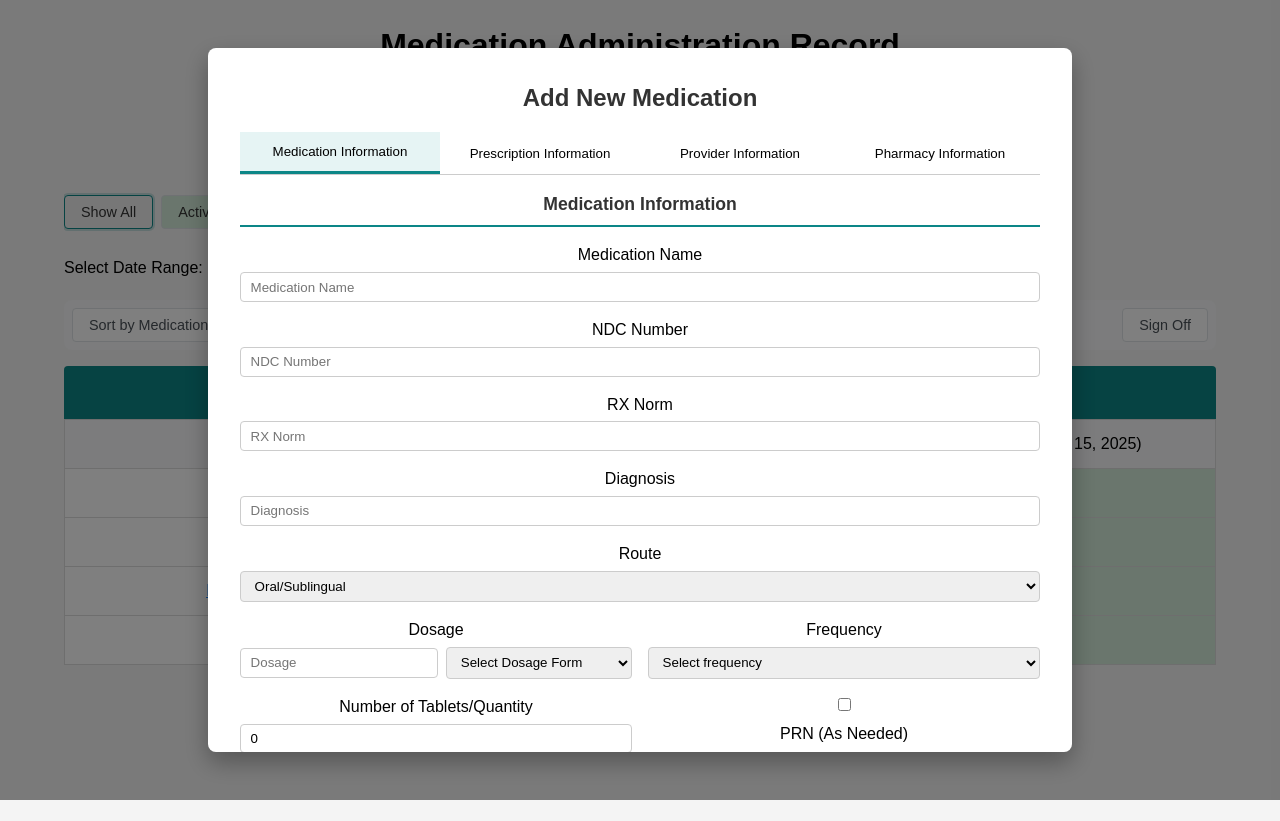
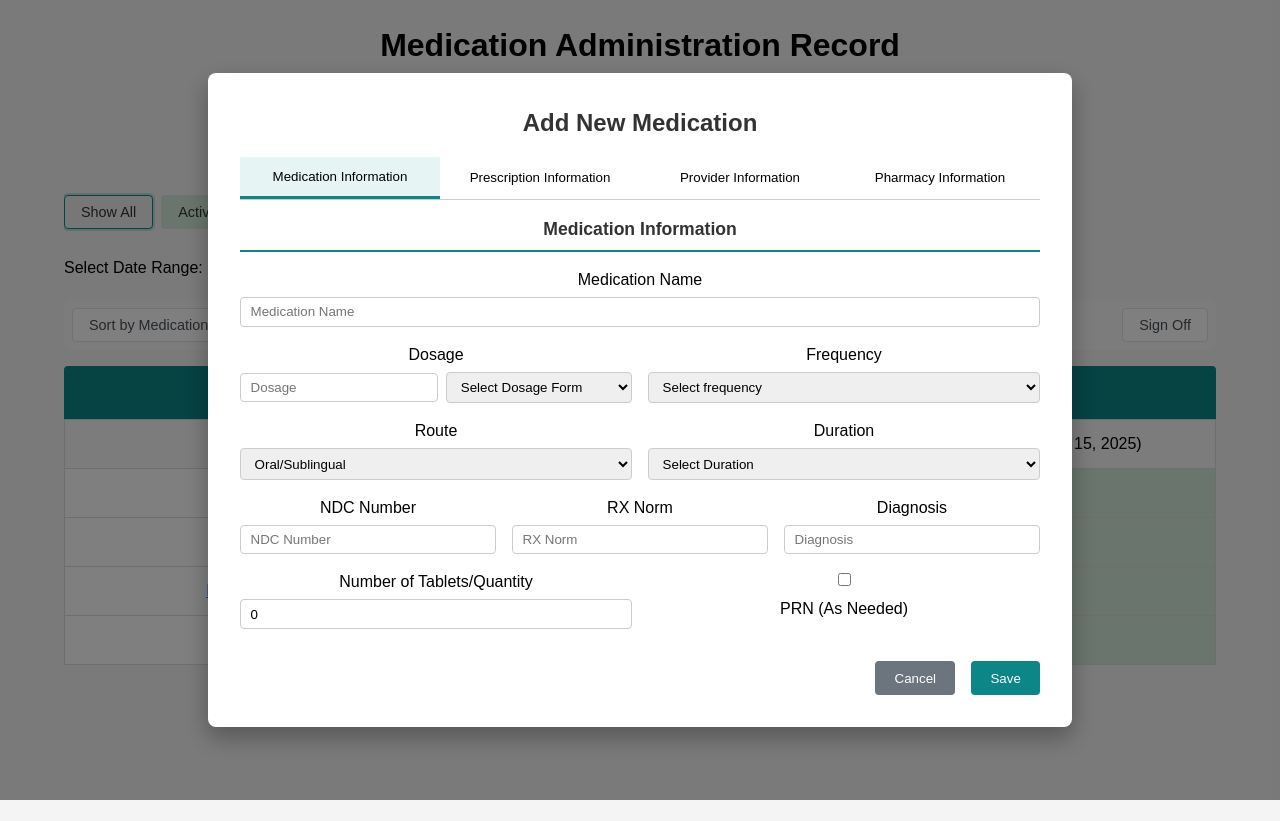
Before and after one commit to pacmny/med-admin, a Vue app: page /administration in a window 1280 px wide. Both pictures are taken after a click on the button "Add Manually". Built offline with nearby package versions, Linux system fonts and the light colour scheme.

Commit message:
add manually popup edits

```diff
--- a/src/plugins/medication-admin/components/AddMedicationForm.vue
+++ b/src/plugins/medication-admin/components/AddMedicationForm.vue
@@ -24,6 +24,7 @@
         <div v-if="activeTab === 'medInfo'" class="tab-panel">
           <h3 class="section-title">Medication Information</h3>
 
+          <!-- Medication Name -->
           <div class="form-group">
             <label>Medication Name</label>
             <input
@@ -31,57 +32,6 @@
               v-model="formData.medicationName"
               placeholder="Medication Name"
             />
-          </div>
-          <div class="form-group">
-            <label>NDC Number</label>
-            <input
-              type="text"
-              v-model="formData.ndcNumber"
-              placeholder="NDC Number"
-            />
-          </div>
-          <div class="form-group">
-            <label>RX Norm</label>
-            <input
-              type="text"
-              v-model="formData.rxNorm"
-              placeholder="RX Norm"
-            />
-          </div>
-          <div class="form-group">
-            <label>Diagnosis</label>
-            <input
-              type="text"
-              v-model="formData.diagnosis"
-              placeholder="Diagnosis"
-            />
-          </div>
-
-          <!-- Route & Fluid Type row -->
-          <div class="form-row">
-            <div class="form-group">
-              <label>Route</label>
-              <select v-model="formData.route">
-                <option value="Oral/Sublingual">Oral/Sublingual</option>
-                <option value="IVI Intravaginal">IVI Intravaginal</option>
-                <option value="SQ">SQ (Subcutaneous)</option>
-                <option value="IM">IM (Intramuscular)</option>
-                <option value="IV">IV (Intravenous)</option>
-                <option value="ID">ID (Intradermal)</option>
-                <option value="TOP Topical">TOP Topical</option>
-              </select>
-            </div>
-            <!-- Show fluidType only if route === IV -->
-            <div class="form-group" v-if="formData.route === 'IV'">
-              <label>Fluid Type</label>
-              <select v-model="formData.fluidType">
-                <option value="">Select fluid type</option>
-                <option>0.9% Normal Saline</option>
-                <option>D5W (5% Dextrose in Water)</option>
-                <option>Lactated Ringers (LR)</option>
-                <option>Half Normal Saline (0.45% NaCl)</option>
-              </select>
-            </div>
           </div>
 
           <!-- Dosage + Frequency row -->
@@ -127,9 +77,76 @@
                 <option>every 24 hours</option>
                 <option>monday, wednesday, friday, sunday</option>
                 <option>tuesday, thursday, saturday</option>
-                <!-- etc. -->
               </select>
             </div>
+          </div>
+
+          <!-- Route & Duration row -->
+          <div class="form-row">
+            <div class="form-group">
+              <label>Route</label>
+              <select v-model="formData.route">
+                <option value="Oral/Sublingual">Oral/Sublingual</option>
+                <option value="IVI Intravaginal">IVI Intravaginal</option>
+                <option value="SQ">SQ (Subcutaneous)</option>
+                <option value="IM">IM (Intramuscular)</option>
+                <option value="IV">IV (Intravenous)</option>
+                <option value="ID">ID (Intradermal)</option>
+                <option value="TOP Topical">TOP Topical</option>
+              </select>
+            </div>
+            <div class="form-group">
+              <label>Duration</label>
+              <select v-model="formData.duration">
+                <option value="">Select Duration</option>
+                <option value="7">7 days</option>
+                <option value="14">14 days</option>
+                <option value="30">30 days</option>
+                <option value="60">60 days</option>
+                <option value="90">90 days</option>
+              </select>
+            </div>
+          </div>
+
+          <!-- NDC, RX Norm, Diagnosis in one row -->
+          <div class="form-row">
+            <div class="form-group">
+              <label>NDC Number</label>
+              <input
+                type="text"
+                v-model="formData.ndcNumber"
+                placeholder="NDC Number"
+              />
+            </div>
+            <div class="form-group">
+              <label>RX Norm</label>
+              <input
+                type="text"
+                v-model="formData.rxNorm"
+                placeholder="RX Norm"
+              />
+            </div>
+            <div class="form-group">
+              <label>Diagnosis</label>
+              <input
+                type="text"
+                v-model="formData.diagnosis"
+                placeholder="Diagnosis"
+              />
+            </div>
+          </div>
+
+          <!-- PRN if route is in [IVI, SQ, IM, ID, TOP] => place under NDC Number row -->
+          <div
+            v-if="['IVI Intravaginal','SQ','IM','ID','TOP Topical'].includes(formData.route)"
+            class="form-group checkbox-group"
+          >
+            <input
+              type="checkbox"
+              id="prnCheck-otherRoutes"
+              v-model="formData.prn"
+            />
+            <label for="prnCheck-otherRoutes">PRN (As Needed)</label>
           </div>
 
           <!-- Oral route only -->
@@ -146,16 +163,46 @@
             <div class="form-group checkbox-group">
               <input
                 type="checkbox"
-                id="prnCheck"
+                id="prnCheck-oral"
                 v-model="formData.prn"
               />
-              <label for="prnCheck">PRN (As Needed)</label>
+              <label for="prnCheck-oral">PRN (As Needed)</label>
             </div>
           </div>
 
-          <!-- IV Administration (if route === IV) -->
+          <!-- IV Administration -->
           <div v-if="formData.route === 'IV'">
             <h4>IV Administration</h4>
+
+            <!-- Fluid Type & VIA row -->
+            <div class="form-row">
+              <div class="form-group">
+                <label>Fluid Type</label>
+                <select v-model="formData.fluidType">
+                  <option value="">Select fluid type</option>
+                  <option>0.9% Normal Saline</option>
+                  <option>D5W (5% Dextrose in Water)</option>
+                  <option>Lactated Ringers (LR)</option>
+                  <option>Half Normal Saline (0.45% NaCl)</option>
+                </select>
+              </div>
+              <div class="form-group">
+                <label>VIA</label>
+                <select v-model="formData.via">
+                  <option value="">Select an option</option>
+                  <option>Peripheral IV - Left Arm</option>
+                  <option>Peripheral IV - Right Arm</option>
+                  <option>PICC Line - Left</option>
+                  <option>PICC Line - Right</option>
+                  <option>Mid Line - Left</option>
+                  <option>Mid Line - Right</option>
+                  <option>Central Line - Left</option>
+                  <option>Central Line - Right</option>
+                </select>
+              </div>
+            </div>
+
+            <!-- Volume + Rate row -->
             <div class="form-row volume-rate-row">
               <!-- Volume -->
               <div class="form-group volume-group">
@@ -204,6 +251,7 @@
               </div>
             </div>
 
+            <!-- Start/End Time row -->
             <div class="form-row">
               <div class="form-group">
                 <label>Start Time</label>
@@ -223,19 +271,14 @@
               </div>
             </div>
 
-            <div class="form-group">
-              <label>VIA</label>
-              <select v-model="formData.via">
-                <option value="">Select an option</option>
-                <option>Peripheral IV - Left Arm</option>
-                <option>Peripheral IV - Right Arm</option>
-                <option>PICC Line - Left</option>
-                <option>PICC Line - Right</option>
-                <option>Mid Line - Left</option>
-                <option>Mid Line - Right</option>
-                <option>Central Line - Left</option>
-                <option>Central Line - Right</option>
-              </select>
+            <!-- PRN if route === 'IV' => place under Start Time row -->
+            <div class="form-group checkbox-group">
+              <input
+                type="checkbox"
+                id="prnCheck-iv"
+                v-model="formData.prn"
+              />
+              <label for="prnCheck-iv">PRN (As Needed)</label>
             </div>
           </div>
         </div>
@@ -243,7 +286,6 @@
         <!-- TAB 2: Prescription Info -->
         <div v-if="activeTab === 'prescriptionInfo'" class="tab-panel">
           <h3 class="section-title">Prescription Information</h3>
-          <!-- same as before... -->
           <div class="form-group">
             <label>RX Number</label>
             <input
@@ -472,6 +514,7 @@ interface MedicationFormData {
   unitType: string;
   frequency: string;
   route: string;
+  duration: string;
   fluidType: string; // Only used for IV
   prn: boolean;
   quantity: number;
@@ -534,7 +577,7 @@ const dosageOptions = [
   "Strip","Suppository","Swab","Syringe","Tablet","Troche","Unit","Vial","Wafer"
 ]
 
-/** The main reactive form data. */
+/** Main reactive form data. */
 const formData = ref<MedicationFormData>({
   medicationName: '',
   ndcNumber: '',
@@ -544,6 +587,7 @@ const formData = ref<MedicationFormData>({
   unitType: '',
   frequency: '',
   route: 'Oral/Sublingual',
+  duration: '',
   fluidType: '',
   prn: false,
   quantity: 0,
@@ -618,6 +662,7 @@ function resetForm() {
     unitType: '',
     frequency: '',
     route: 'Oral/Sublingual',
+    duration: '',
     fluidType: '',
     prn: false,
     quantity: 0,
@@ -669,13 +714,13 @@ function handleSave() {
   })
 }
 
-/** Watchers for howLong & endTime. (Optional, if you want to keep them) */
+/** Watchers for howLong & endTime (optional). */
 watch(
   [() => formData.value.totalVolume, () => formData.value.rate, () => formData.value.totalVolumeUnit],
   () => {
     const vol = parseFloat(formData.value.totalVolume) || 0
     let numericRate = parseFloat(formData.value.rate) || 0
-    // parse out "50 ml/hr"
+    // parse out "50 ml/hr", etc.
     if (!numericRate) {
       const match = formData.value.rate.match(/(\d+(\.\d+)?)/)
       if (match) {
@@ -718,7 +763,6 @@ watch(
 </script>
 
 <style scoped>
-/* Basic fade for the modal appear/disappear */
 .fade-enter-active, .fade-leave-active {
   transition: opacity 0.2s;
 }
```
Lines whose indentation alone changed are shown as unchanged.
